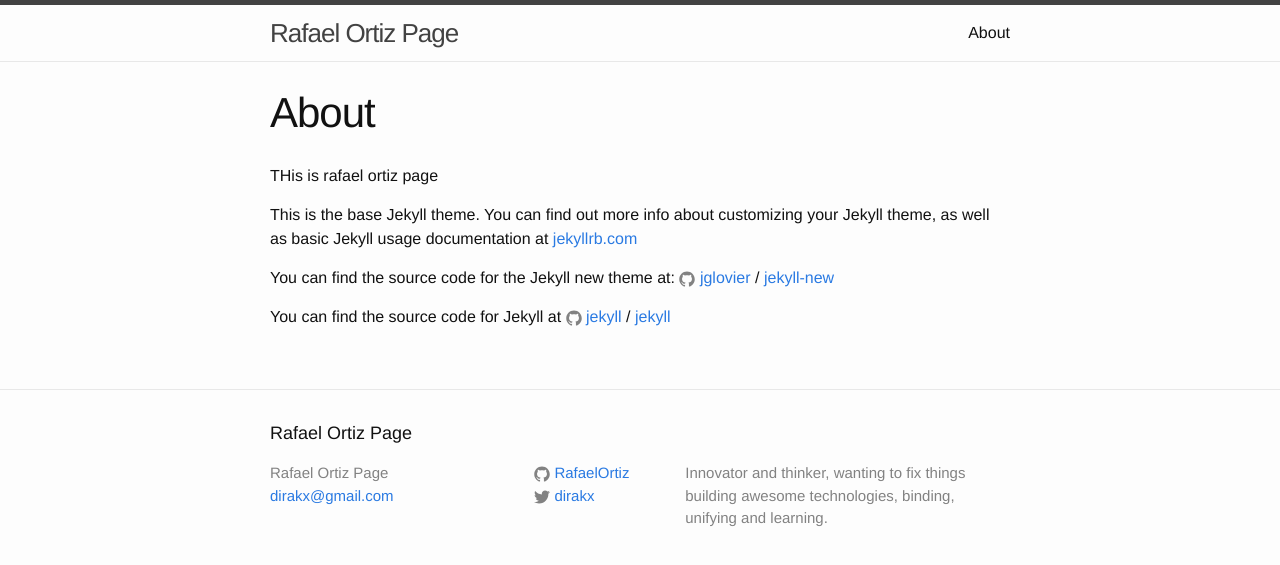
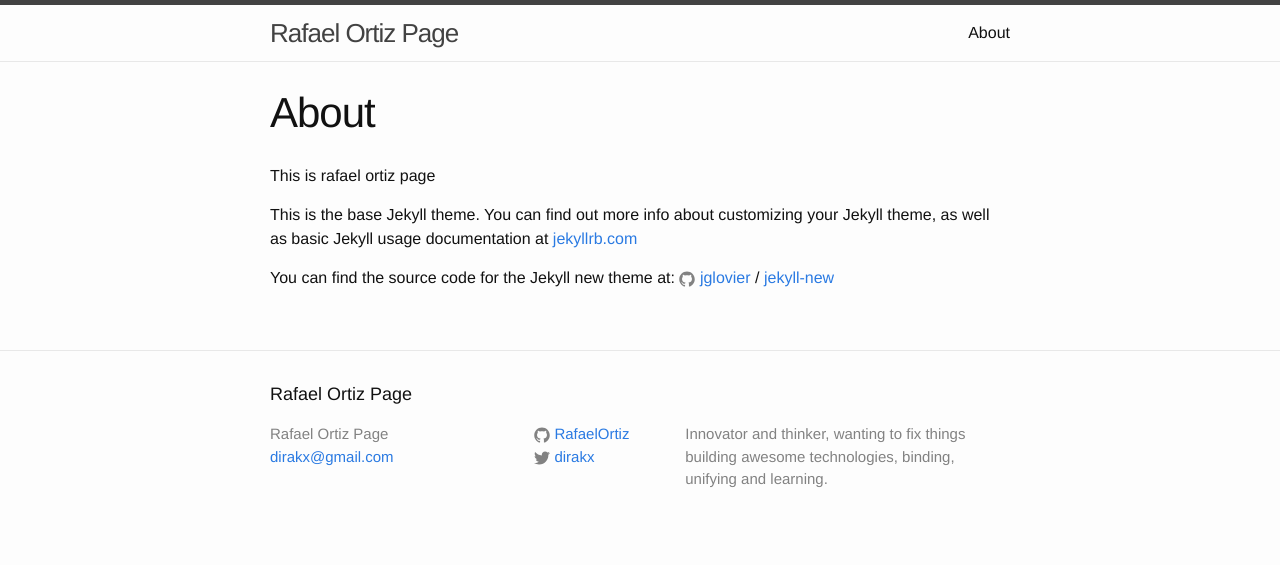
Before and after one commit to dirakx1/RafaelOrtiz.github.io, a Jekyll site: the page built from about.md, in a window 1280 px wide. Shown: the top 565 px of the page. Built offline with Jekyll 4.4.1, drawn with Linux system fonts in a browser that asks for light colours.

Commit message:
Update about.md

```diff
--- a/about.md
+++ b/about.md
@@ -3,14 +3,10 @@ layout: page
 title: About
 permalink: /about/
 ---
-THis is rafael ortiz page
+This is rafael ortiz page
 
 This is the base Jekyll theme. You can find out more info about customizing your Jekyll theme, as well as basic Jekyll usage documentation at [jekyllrb.com](http://jekyllrb.com/)
 
 You can find the source code for the Jekyll new theme at:
 {% include icon-github.html username="jglovier" %} /
 [jekyll-new](https://github.com/jglovier/jekyll-new)
-
-You can find the source code for Jekyll at
-{% include icon-github.html username="jekyll" %} /
-[jekyll](https://github.com/jekyll/jekyll)
```
